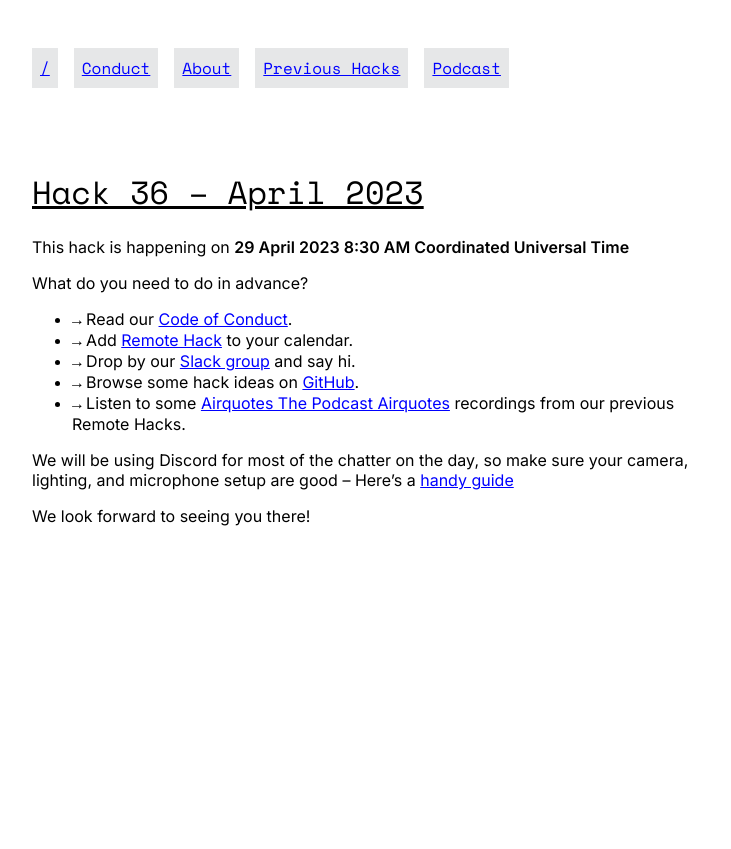
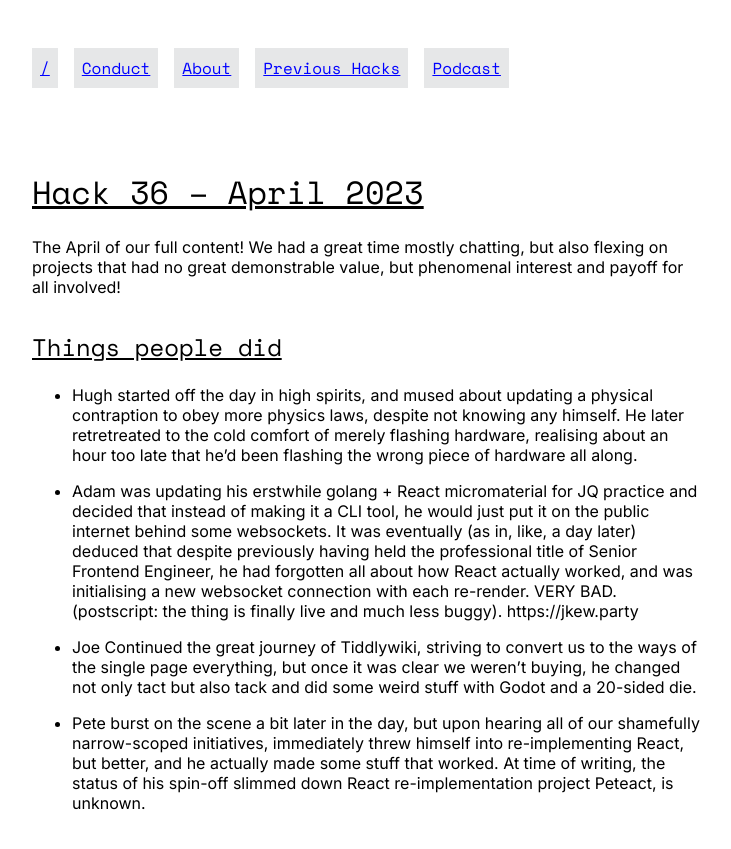
Before and after one commit to remotehack/remotehack.github.io, a Jekyll site: the page built from _hacks/36.md, in a window 1280 px wide. Shown: the top 849 px of the page, without its empty margins (272-1003 px from the left). Built offline with Jekyll 4.4.1, drawn with Linux system fonts in a browser that asks for light colours.

Commit message:
add writeup for april (#195)
* add writeup for april

* Update _hacks/36.md

Co-authored-by: Joe  <1790822+joenash@users.noreply.github.com>

---------

Co-authored-by: Joe  <1790822+joenash@users.noreply.github.com>

```diff
--- a/_hacks/36.md
+++ b/_hacks/36.md
@@ -1,5 +1,17 @@
 ---
 hack_number: 36
 date: 2023-04-29
-upcoming: true
+upcoming: false
 ---
+
+The April of our full content! We had a great time mostly chatting, but also flexing on projects that had no great demonstrable value, but phenomenal interest and payoff for all involved!
+
+## Things people did
+
+- Hugh started off the day in high spirits, and mused about updating a physical contraption to obey more physics laws, despite not knowing any himself. He later retretreated to the cold comfort of merely flashing hardware, realising about an hour too late that he'd been flashing the wrong piece of hardware all along.
+
+- Adam was updating his erstwhile golang + React micromaterial for JQ practice and decided that instead of making it a CLI tool, he would just put it on the public internet behind some websockets. It was eventually (as in, like, a day later) deduced that despite previously having held the professional title of Senior Frontend Engineer, he had forgotten all about how React actually worked, and was initialising a new websocket connection with each re-render. VERY BAD. (postscript: the thing is finally live and much less buggy). https://jkew.party
+
+- Joe Continued the great journey of Tiddlywiki, striving to convert us to the ways of the single page everything, but once it was clear we weren't buying, he changed not only tact but also tack and did some weird stuff with Godot and a 20-sided die.
+
+- Pete burst on the scene a bit later in the day, but upon hearing all of our shamefully narrow-scoped initiatives, immediately threw himself into re-implementing React, but better, and he actually made some stuff that worked. At time of writing, the status of his spin-off slimmed down React re-implementation project Peteact, is unknown.
```
